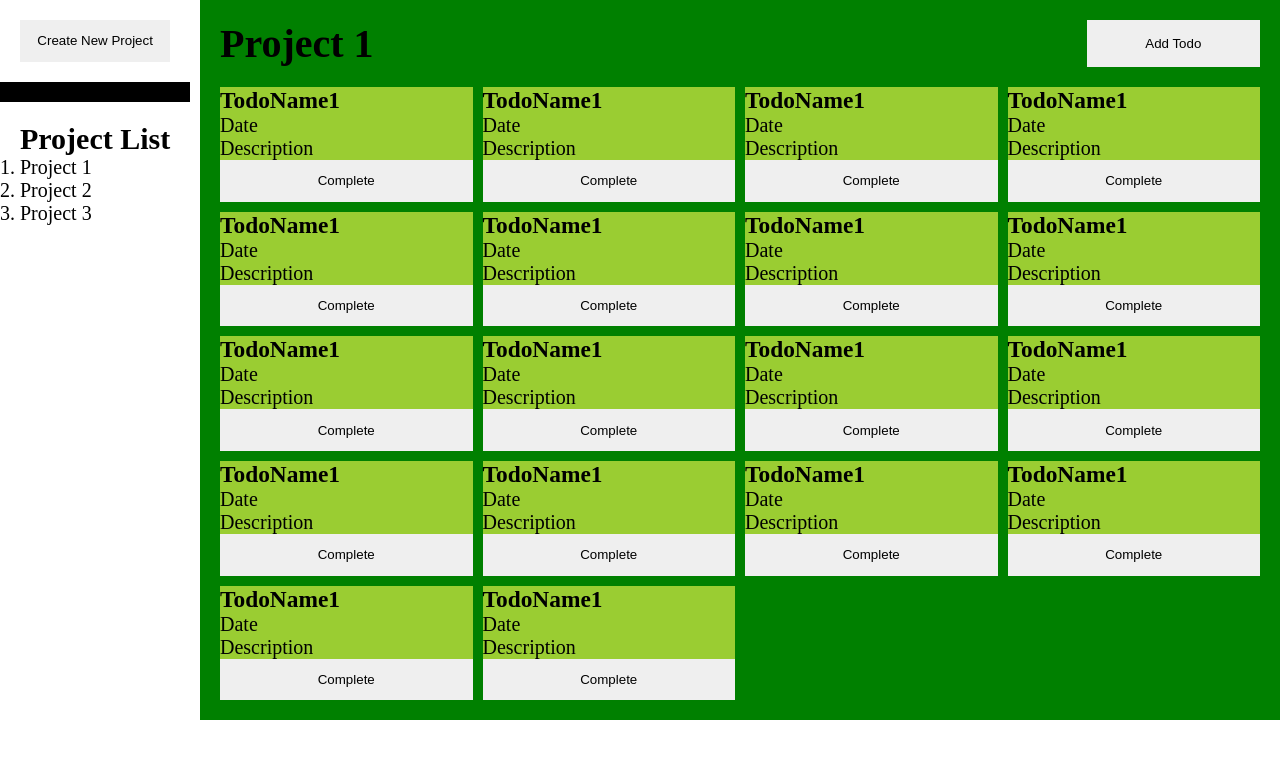
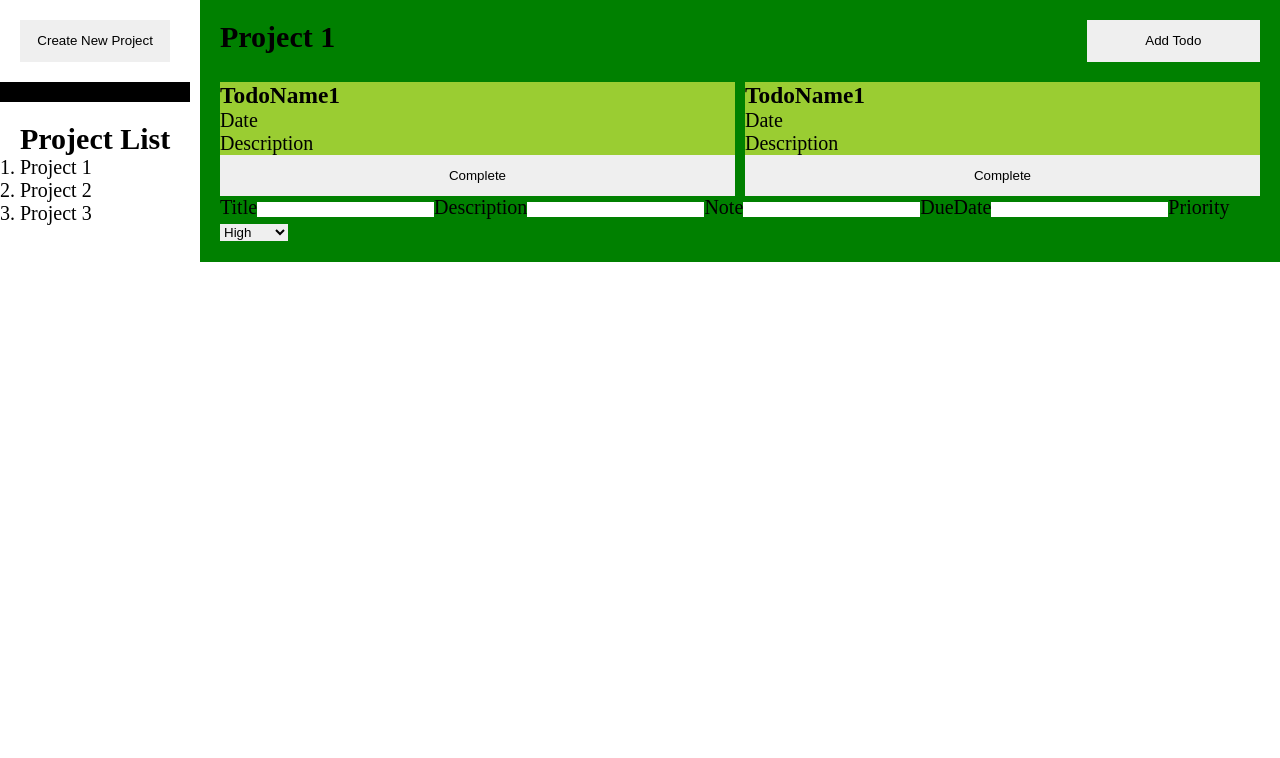
Before and after one commit to SoraK93/project-todo-list, a website built with webpack: page src/template.html in a window 1280 px wide. Built offline with nearby package versions, Linux system fonts and the light colour scheme.

Commit message:
Modify: Minor changes

```diff
--- a/src/js/index.js
+++ b/src/js/index.js
@@ -1,4 +1,15 @@
 import "../css/style.css";
 import "../template.html";
+import { project } from "./project";
+import { createProjectForm } from "./createPageElements";
 
-console.log("It's runing");
+const newProject = project();
+newProject.createNewProject({ title: "Lets Todo" });
+
+const newProject2 = project();
+newProject2.createNewProject({ title: "Lets Todo 2" });
+
+document.querySelector(".project").appendChild(createProjectForm)
+
+console.log(newProject.reviewProject()[0].title);
+console.log(newProject2.reviewProject()[0].title);
--- a/src/template.html
+++ b/src/template.html
@@ -8,7 +8,7 @@
   <body>
     <main>
       <!-- sidebar -->
-      <div class="sidebar">
+      <section class="sidebar">
         <div class="createProject">
           <button type="button">Create New Project</button>
         </div>
@@ -21,9 +21,9 @@
             <li>Project 3</li>
           </ol>
         </div>
-      </div>
+      </section>
       <!-- main content -->
-      <div class="project">
+      <section class="project">
         <div class="projectHead">
           <h1>Project 1</h1>
           <button type="button">Add Todo</button>
@@ -45,136 +45,9 @@
             </div>
             <button type="button">Complete</button>
           </div>
-          <div class="todo">
-            <div>
-              <h3>TodoName1</h3>
-              <p>Date</p>
-              <p>Description</p>
-            </div>
-            <button type="button">Complete</button>
-          </div>
-          <div class="todo">
-            <div>
-              <h3>TodoName1</h3>
-              <p>Date</p>
-              <p>Description</p>
-            </div>
-            <button type="button">Complete</button>
-          </div>
-          <div class="todo">
-            <div>
-              <h3>TodoName1</h3>
-              <p>Date</p>
-              <p>Description</p>
-            </div>
-            <button type="button">Complete</button>
-          </div>
-          <div class="todo">
-            <div>
-              <h3>TodoName1</h3>
-              <p>Date</p>
-              <p>Description</p>
-            </div>
-            <button type="button">Complete</button>
-          </div>
-          <div class="todo">
-            <div>
-              <h3>TodoName1</h3>
-              <p>Date</p>
-              <p>Description</p>
-            </div>
-            <button type="button">Complete</button>
-          </div>
-          <div class="todo">
-            <div>
-              <h3>TodoName1</h3>
-              <p>Date</p>
-              <p>Description</p>
-            </div>
-            <button type="button">Complete</button>
-          </div>
-          <div class="todo">
-            <div>
-              <h3>TodoName1</h3>
-              <p>Date</p>
-              <p>Description</p>
-            </div>
-            <button type="button">Complete</button>
-          </div>
-          <div class="todo">
-            <div>
-              <h3>TodoName1</h3>
-              <p>Date</p>
-              <p>Description</p>
-            </div>
-            <button type="button">Complete</button>
-          </div>
-          <div class="todo">
-            <div>
-              <h3>TodoName1</h3>
-              <p>Date</p>
-              <p>Description</p>
-            </div>
-            <button type="button">Complete</button>
-          </div>
-          <div class="todo">
-            <div>
-              <h3>TodoName1</h3>
-              <p>Date</p>
-              <p>Description</p>
-            </div>
-            <button type="button">Complete</button>
-          </div>
-          <div class="todo">
-            <div>
-              <h3>TodoName1</h3>
-              <p>Date</p>
-              <p>Description</p>
-            </div>
-            <button type="button">Complete</button>
-          </div>
-          <div class="todo">
-            <div>
-              <h3>TodoName1</h3>
-              <p>Date</p>
-              <p>Description</p>
-            </div>
-            <button type="button">Complete</button>
-          </div>
-          <div class="todo">
-            <div>
-              <h3>TodoName1</h3>
-              <p>Date</p>
-              <p>Description</p>
-            </div>
-            <button type="button">Complete</button>
-          </div>
-          <div class="todo">
-            <div>
-              <h3>TodoName1</h3>
-              <p>Date</p>
-              <p>Description</p>
-            </div>
-            <button type="button">Complete</button>
-          </div>
-          <div class="todo">
-            <div>
-              <h3>TodoName1</h3>
-              <p>Date</p>
-              <p>Description</p>
-            </div>
-            <button type="button">Complete</button>
-          </div>
-          <div class="todo">
-            <div>
-              <h3>TodoName1</h3>
-              <p>Date</p>
-              <p>Description</p>
-            </div>
-            <button type="button">Complete</button>
-          </div>
         </div>
-      </div>
+
+      </section>
     </main>
   </body>
 </html>
```
Also changed, not shown: src/createProject.html (deleted, +0 -9 lines).
